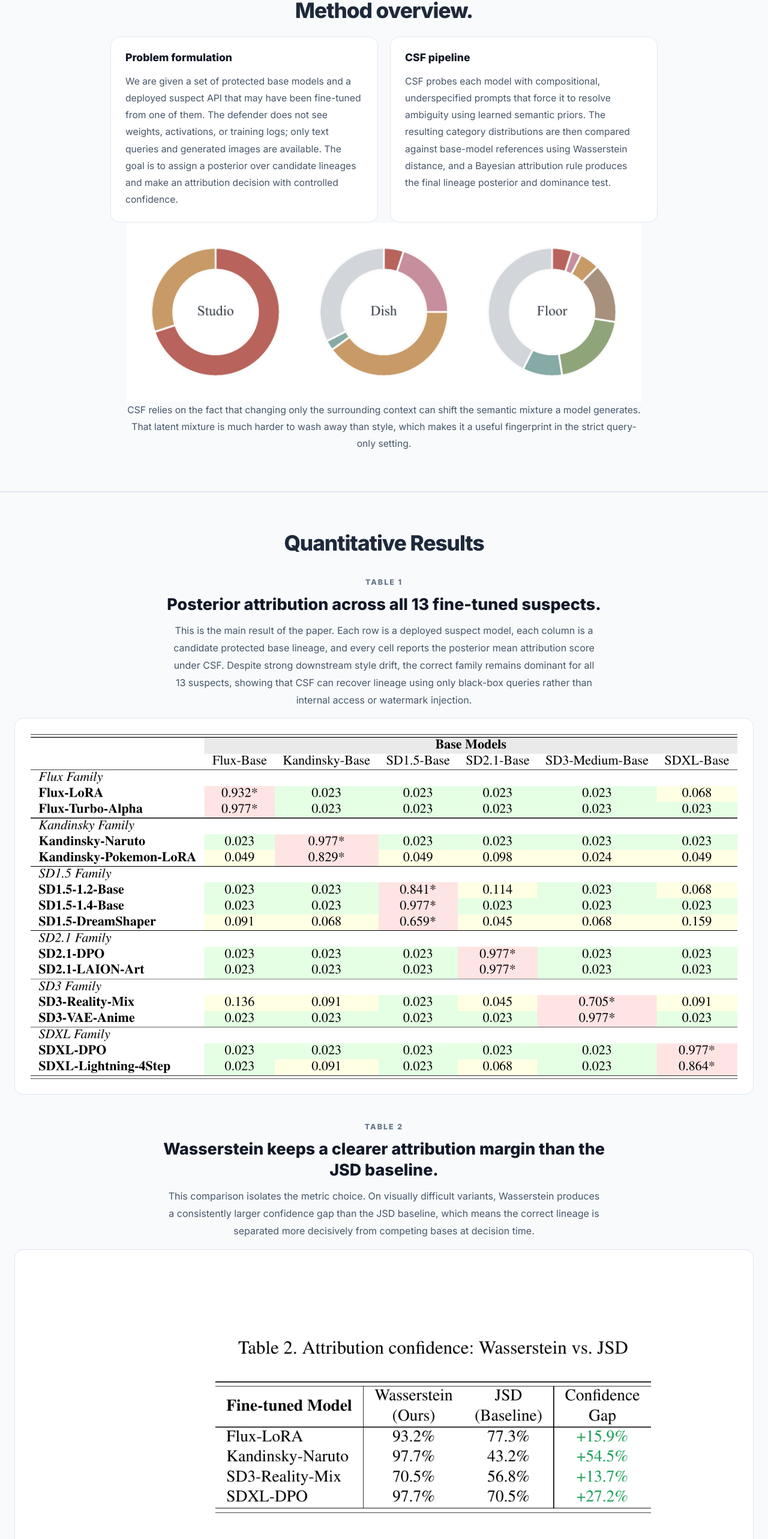
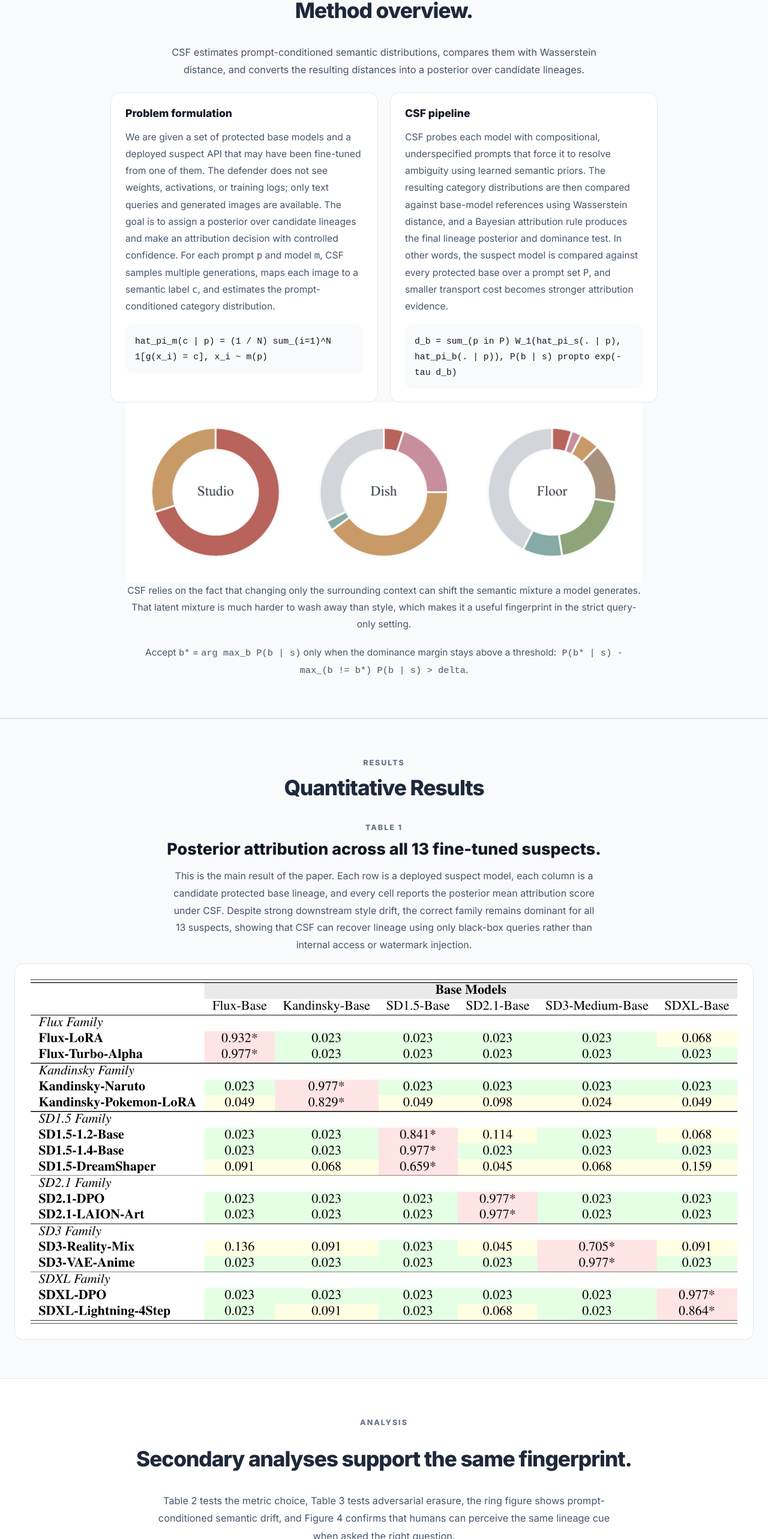
Before and after one commit to JunHoo-Lee/my-homepage, a Next.js app: page /csf in a window 1280 px wide. Shown: the part 2996-5562 px from the top of the page at 60% size. Built offline with nearby package versions, Linux system fonts and the light colour scheme.

Commit message:
Update CSF analysis layout and methods section

```diff
--- a/app/csf/CSFProjectPage.tsx
+++ b/app/csf/CSFProjectPage.tsx
@@ -383,33 +383,46 @@ const ablationSections: ScoreSection[] = [
   },
 ];
 
-const visualCards = [
+const analysisCards = [
   {
-    src: "/csf/family-game.png",
-    alt: "Illustration that strong style shifts make naive visual matching unreliable",
-    width: 2250,
-    height: 1124,
-    title: "Why naive visual matching fails",
+    eyebrow: "Table 2",
+    src: "/csf/image.png",
+    alt: "Cropped Table 2 showing Wasserstein versus JSD attribution confidence",
+    width: 1240,
+    height: 315,
+    title: "Wasserstein keeps a clearer attribution margin.",
     caption:
-      "Strong downstream style changes can hide the shared lineage signal even when the inherited semantic prior remains intact.",
+      "Using the saved image.png asset, this metric comparison shows that Wasserstein separates the correct lineage more decisively than the JSD baseline on hard fine-tuned suspects.",
   },
   {
+    eyebrow: "Table 3",
+    src: "/csf/results-ablation-table-v2.png",
+    alt: "Attribution results after adversarial concept removal",
+    width: 928,
+    height: 402,
+    title: "Attribution survives adversarial concept removal.",
+    caption:
+      "Even after UCE removes animal-related concepts, attribution still peaks on the true source family, suggesting that the fingerprint is distributed across semantics rather than tied to one trigger concept.",
+  },
+  {
+    eyebrow: "Prompt Figure",
+    src: "/csf/prompt-ablation.png",
+    alt: "Ring figure showing prompt-conditioned semantic mixtures",
+    width: 828,
+    height: 288,
+    title: "Context rotates the semantic mixture.",
+    caption:
+      "Holding the core subject fixed while changing only the scene context changes the semantic mixture a model resolves, which is the exact signal CSF measures.",
+  },
+  {
+    eyebrow: "Figure 4",
     src: "/csf/userstudy.png",
     alt: "Human study showing stronger lineage identification under CSF prompts",
-    width: 563,
-    height: 337,
-    title: "Human perceptual study",
+    width: 552,
+    height: 249,
+    title: "Human study aligns with the fingerprint.",
     caption:
-      "When observers are asked to ignore style and focus on semantic distributions, CSF prompts make the correct lineage easier to identify.",
-  },
-  {
-    src: "/csf/prompt-ablation.png",
-    alt: "Prompt ablation showing category distributions changing across scene contexts",
-    width: 828,
-    height: 316,
-    title: "Prompt design validation",
-    caption:
-      "Changing only the surrounding context shifts the semantic mixture a model resolves, which is the fingerprint CSF measures.",
+      "The original paper's human study shows that observers identify the protected base model much more accurately under CSF prompts than under naive prompts.",
   },
 ];
 
@@ -585,6 +598,11 @@ export default function CSFPage() {
               <h2 className="title is-3 has-text-centered">
                 Method overview.
               </h2>
+              <p className="section-copy has-text-centered">
+                CSF estimates prompt-conditioned semantic distributions,
+                compares them with Wasserstein distance, and converts the
+                resulting distances into a posterior over candidate lineages.
+              </p>
             </div>
 
             <div className="methods-grid">
@@ -596,7 +614,17 @@ export default function CSFPage() {
                   The defender does not see weights, activations, or training
                   logs; only text queries and generated images are available.
                   The goal is to assign a posterior over candidate lineages and
-                  make an attribution decision with controlled confidence.
+                  make an attribution decision with controlled confidence. For
+                  each prompt <code>p</code> and model <code>m</code>, CSF
+                  samples multiple generations, maps each image to a semantic
+                  label <code>c</code>, and estimates the prompt-conditioned
+                  category distribution.
+                </p>
+                <p className="method-equation">
+                  <code>
+                    hat_pi_m(c | p) = (1 / N) sum_(i=1)^N 1[g(x_i) = c], x_i ~
+                    m(p)
+                  </code>
                 </p>
               </article>
 
@@ -608,7 +636,16 @@ export default function CSFPage() {
                   semantic priors. The resulting category distributions are then
                   compared against base-model references using Wasserstein
                   distance, and a Bayesian attribution rule produces the final
-                  lineage posterior and dominance test.
+                  lineage posterior and dominance test. In other words, the
+                  suspect model is compared against every protected base over a
+                  prompt set <code>P</code>, and smaller transport cost becomes
+                  stronger attribution evidence.
+                </p>
+                <p className="method-equation">
+                  <code>
+                    d_b = sum_(p in P) W_1(hat_pi_s(. | p), hat_pi_b(. | p)),
+                    P(b | s) propto exp(-tau d_b)
+                  </code>
                 </p>
               </article>
             </div>
@@ -618,7 +655,7 @@ export default function CSFPage() {
                 src="/csf/prompt-ablation.png"
                 alt="Prompt ablation showing that context changes the semantic mixture produced by the model"
                 width={828}
-                height={316}
+                height={288}
               />
             </figure>
             <p className="figure-caption has-text-centered">
@@ -627,11 +664,18 @@ export default function CSFPage() {
               mixture is much harder to wash away than style, which makes it a
               useful fingerprint in the strict query-only setting.
             </p>
+
+            <p className="method-note has-text-centered">
+              Accept <code>b*</code> = <code>arg max_b P(b | s)</code> only when
+              the dominance margin stays above a threshold:
+              <code> P(b* | s) - max_(b != b*) P(b | s) &gt; delta</code>.
+            </p>
           </div>
         </section>
 
         <section className="section hero is-light">
           <div className="container is-max-quant">
+            <p className="section-label">Results</p>
             <h2 className="title is-3 has-text-centered">
               Quantitative Results
             </h2>
@@ -647,28 +691,29 @@ export default function CSFPage() {
                 height={863}
                 figureClassName="table-figure--main"
               />
-
-              <TableImageCard
-                eyebrow="Table 2"
-                title="Wasserstein keeps a clearer attribution margin than the JSD baseline."
-                description="This comparison isolates the metric choice. On visually difficult variants, Wasserstein produces a consistently larger confidence gap than the JSD baseline, which means the correct lineage is separated more decisively from competing bases at decision time."
-                src="/csf/results-metric-table-v4.png"
-                alt="Wasserstein versus JSD attribution confidence comparison table"
-                width={1306}
-                height={566}
-                figureClassName="table-figure--metric"
-              />
-
-              <TableImageCard
-                eyebrow="Table 3"
-                title="Attribution survives adversarial concept removal."
-                description="This ablation asks whether CSF collapses once a seemingly relevant concept family is deliberately erased. Even after UCE removes animal-related concepts, attribution still peaks on the correct source family, indicating that the fingerprint is distributed across broader semantic structure rather than a single trigger token."
-                src="/csf/results-ablation-table-v2.png"
-                alt="Attribution results under adversarial concept removal across candidate base models"
-                width={928}
-                height={402}
-                figureClassName="table-figure--ablation"
-              />
+            </div>
+          </div>
+        </section>
+
+        <section className="section">
+          <div className="container is-max-quant">
+            <div className="narrative-block">
+              <p className="section-label">Analysis</p>
+              <h2 className="title is-3 has-text-centered">
+                Secondary analyses support the same fingerprint.
+              </h2>
+              <p className="section-copy has-text-centered">
+                Table 2 tests the metric choice, Table 3 tests adversarial
+                erasure, the ring figure shows prompt-conditioned semantic
+                drift, and Figure 4 confirms that humans can perceive the same
+                lineage cue when asked the right question.
+              </p>
+            </div>
+
+            <div className="analysis-grid">
+              {analysisCards.map((card) => (
+                <AnalysisCard key={card.title} {...card} />
+              ))}
             </div>
           </div>
         </section>
@@ -994,6 +1039,30 @@ export default function CSFPage() {
           line-height: 1.8;
         }
 
+        .csf-page .method-equation {
+          margin: 1rem 0 0;
+          border-radius: 0.8rem;
+          background: #f8fafc;
+          padding: 0.9rem 1rem;
+          color: #0f172a;
+          font-size: 0.92rem;
+          line-height: 1.7;
+        }
+
+        .csf-page .method-equation code,
+        .csf-page .method-note code {
+          font-family: "SFMono-Regular", ui-monospace, "Liberation Mono",
+            Menlo, monospace;
+        }
+
+        .csf-page .method-note {
+          max-width: 840px;
+          margin: 1.15rem auto 0;
+          color: #475569;
+          font-size: 0.96rem;
+          line-height: 1.85;
+        }
+
         .csf-page .content {
           color: #334155;
           font-size: 1.05rem;
@@ -1006,13 +1075,6 @@ export default function CSFPage() {
 
         .csf-page .content p:first-child {
           margin-top: 1.25rem;
-        }
-
-        .csf-page .results-grid {
-          margin-top: 2rem;
-          display: grid;
-          gap: 1.5rem;
-          grid-template-columns: repeat(3, minmax(0, 1fr));
         }
 
         .csf-page .result-card {
@@ -1062,6 +1124,27 @@ export default function CSFPage() {
           margin-top: 2.25rem;
           display: grid;
           gap: 2.8rem;
+        }
+
+        .csf-page .analysis-grid {
+          margin-top: 2.25rem;
+          display: grid;
+          gap: 1.5rem;
+          grid-template-columns: repeat(2, minmax(0, 1fr));
+        }
+
+        .csf-page .analysis-card {
+          display: grid;
+          gap: 0.8rem;
+          align-content: start;
+        }
+
+        .csf-page .analysis-eyebrow {
+          margin: 0;
+        }
+
+        .csf-page .analysis-figure {
+          background: #ffffff;
         }
 
         .csf-page .table-panel {
@@ -1398,7 +1481,7 @@ export default function CSFPage() {
           }
 
           .csf-page .methods-grid,
-          .csf-page .results-grid {
+          .csf-page .analysis-grid {
             grid-template-columns: 1fr;
           }
         }
@@ -1460,7 +1543,8 @@ function PublicationLink({
   );
 }
 
-function FigureCard({
+function AnalysisCard({
+  eyebrow,
   src,
   alt,
   width,
@@ -1468,6 +1552,7 @@ function FigureCard({
   title,
   caption,
 }: {
+  eyebrow: string;
   src: string;
   alt: string;
   width: number;
@@ -1476,8 +1561,9 @@ function FigureCard({
   caption: string;
 }) {
   return (
-    <article className="result-card">
-      <div className="result-figure">
+    <article className="result-card analysis-card">
+      <p className="table-eyebrow analysis-eyebrow">{eyebrow}</p>
+      <div className="result-figure analysis-figure">
         <Image src={src} alt={alt} width={width} height={height} />
       </div>
       <h3 className="result-title">{title}</h3>
```
Also changed, not shown: public/csf/image.png (added).
